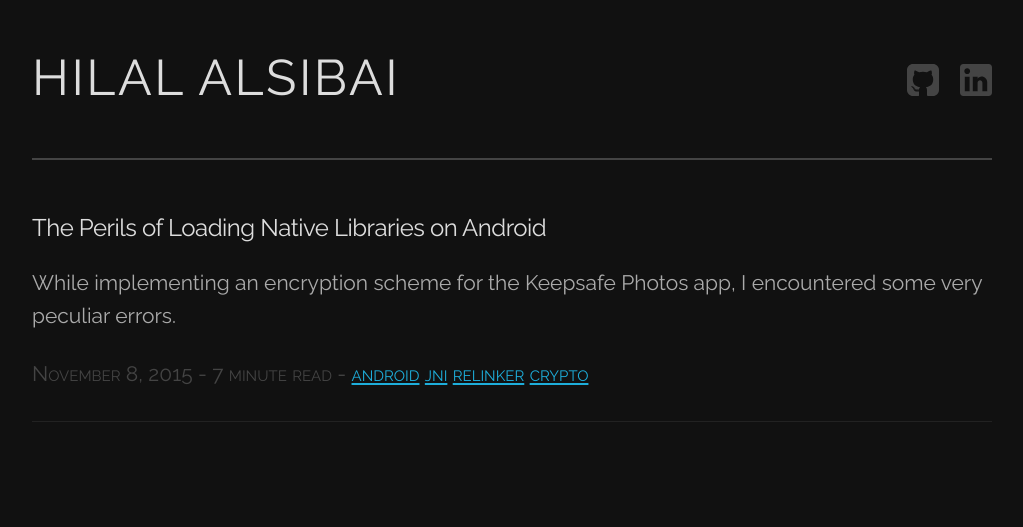
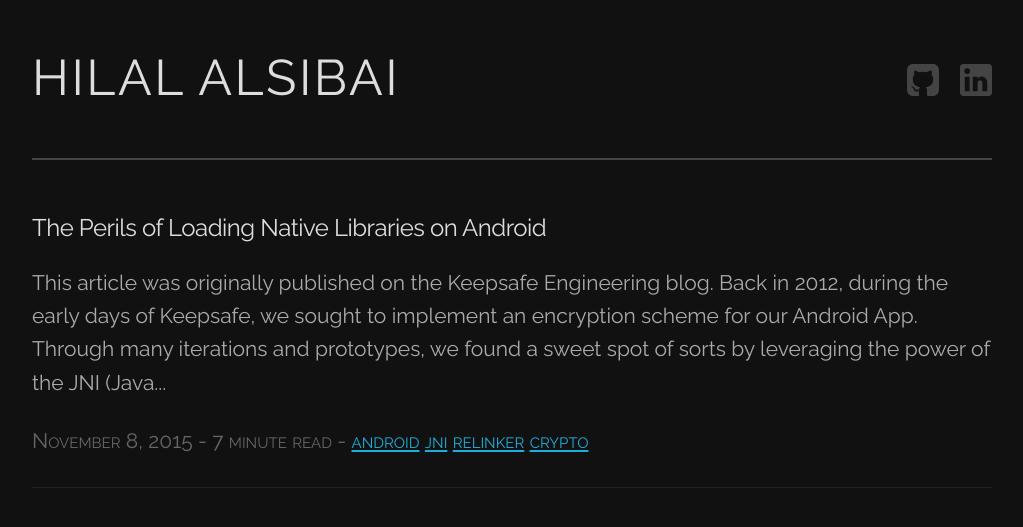
Before and after one commit to xiphirx/blog, a Jekyll site: the page built from index.html, in a window 1280 px wide. Shown: the top 527 px of the page, without its empty margins (128-1151 px from the left). Built offline with Jekyll 4.4.1, drawn with Linux system fonts in a browser that asks for light colours; the list of posts is cut into pages by our own code.

Commit message:
Update styles a bit, use except instead of static description

```diff
--- a/_posts/2015-11-07-the-perils-of-loading-native-libraries-on-android.markdown
+++ b/_posts/2015-11-07-the-perils-of-loading-native-libraries-on-android.markdown
@@ -1,12 +1,11 @@
 ---
 layout: post
 title:  "The Perils of Loading Native Libraries on Android"
-description: While implementing an encryption scheme for the Keepsafe Photos app, I encountered some very peculiar errors.
 date:   2015-11-07 23:10:00 -0800
 tags: android jni relinker crypto
 ---
 
-*[This article was originally published on the Keepsafe Engineering blog](https://medium.com/keepsafe-engineering/the-perils-of-loading-native-libraries-on-android-befa49dce2db)*
+*[This article was originally published on the Keepsafe Engineering blog](https://medium.com/keepsafe-engineering/the-perils-of-loading-native-libraries-on-android-befa49dce2db)*.
 
 Back in 2012, during the early days of [Keepsafe](https://www.getkeepsafe.com/), we sought to implement an encryption scheme for our Android App. Through many iterations and prototypes, we found a sweet spot of sorts by leveraging the power of the [JNI](http://docs.oracle.com/javase/8/docs/technotes/guides/jni/) (Java Native Interface.) We decided to write our interface into the encryption library we utilized in Java, calling into the library via the JNI solely for the purpose of encryption and decryption. We opted for an on-the-fly solution, minimizing the impact on user experience as much as possible. Once we were happy with our solution, we decided to deploy it into our production app. We rigorously tested our code and were confident that everything would go smoothly; that is, until things beyond our control broke.
 
--- a/assets/main.css
+++ b/assets/main.css
@@ -65,7 +65,7 @@ header {
 }
 
 .metadata {
-  color: #444;
+  color: #666;
   font-variant: small-caps;
 }
 
@@ -108,6 +108,6 @@ blockquote {
   font-style: italic;
   font-size: 28px;
   color: #777;
-  border-left: 2px solid #999;
+  border-left: 2px solid #0f617a;
   padding-left: 16px;
 }
--- a/index.html
+++ b/index.html
@@ -7,7 +7,7 @@ layout: default
   <h5><a href="{{ post.url }}">{{ post.title }}</a></h5>
   <div class="content">
     <p>
-      {{ post.description }}
+      {{ post.content | strip_html | truncatewords: 50 }}
     </p>
 
     <span class="metadata">
```
